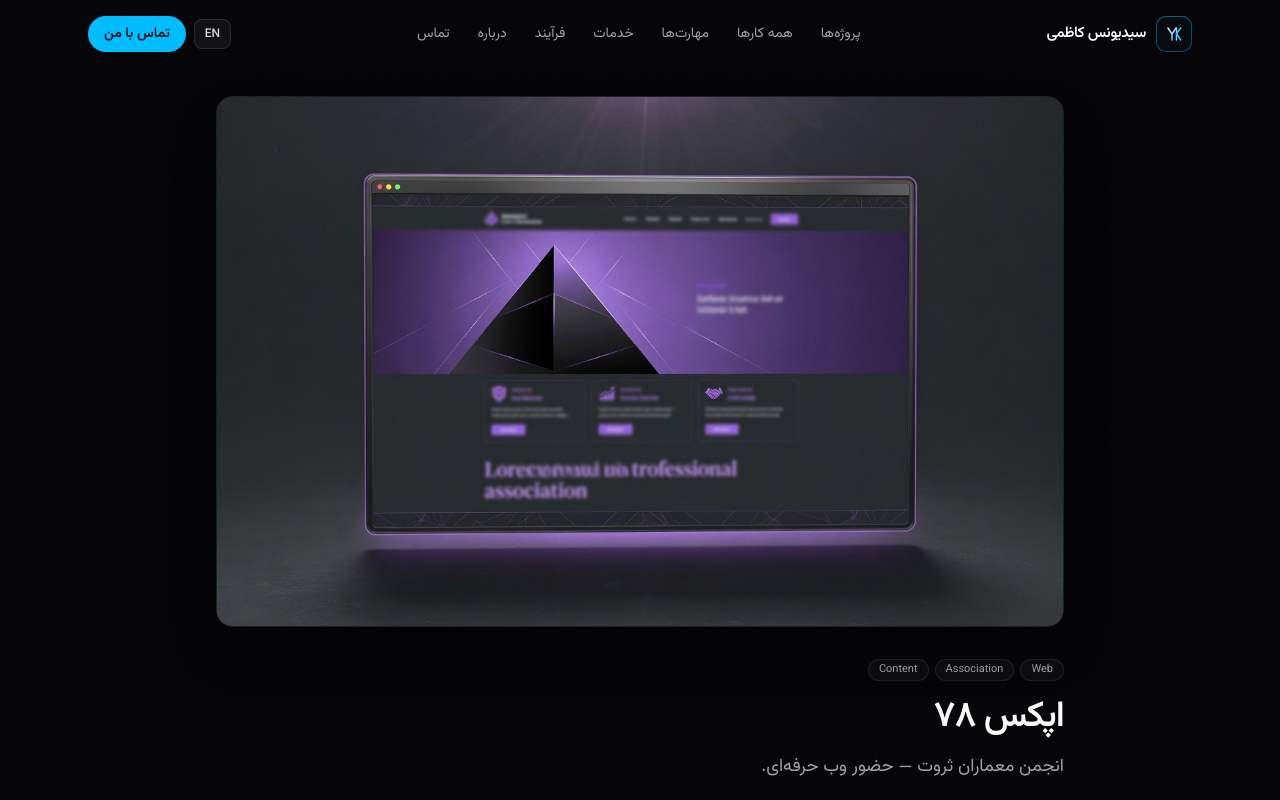
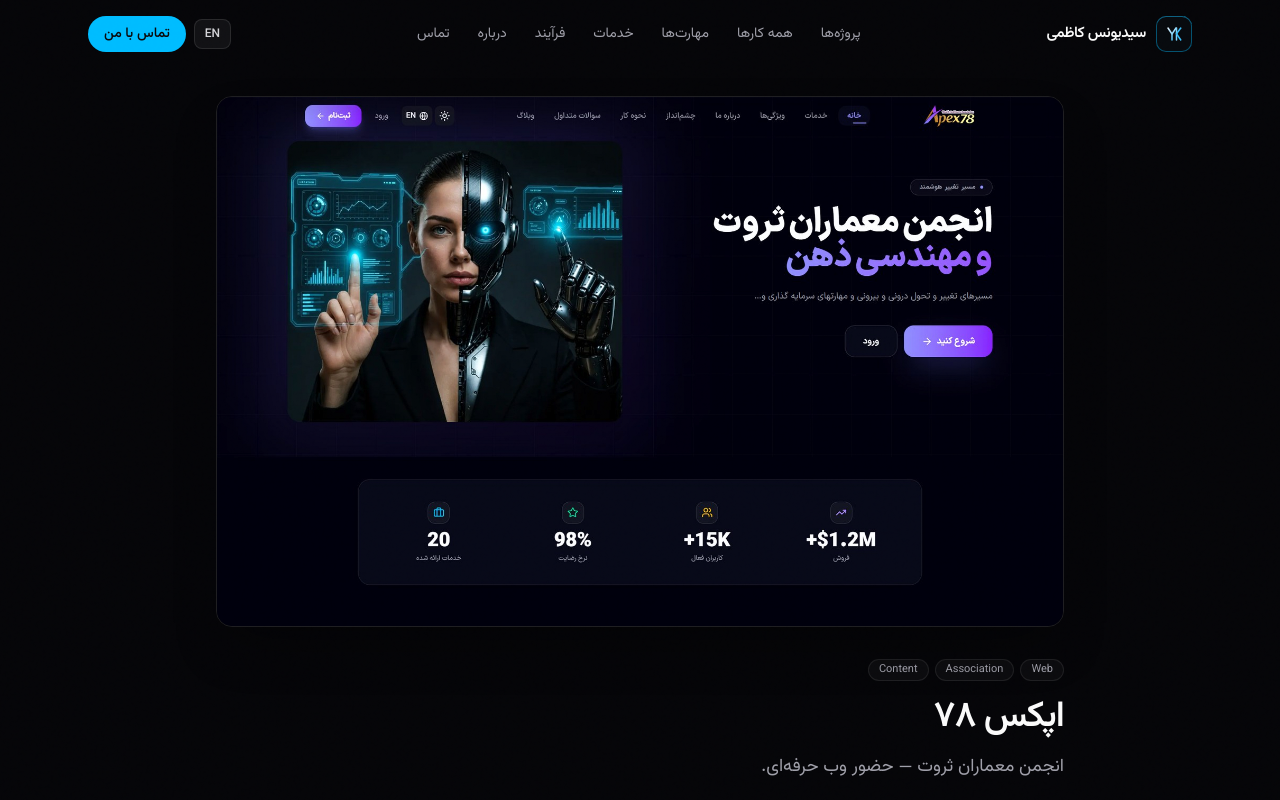
Before and after one commit to youneskazemi/youneskazemi, a Next.js app: page /projects/apex78 in a window 1280 px wide. Shown: the top 800 px of the page. Built offline with nearby package versions, Linux system fonts and the light colour scheme.

Commit message:
feat: Apex78 cover from raw screenshot

```diff
--- a/content/projects.ts
+++ b/content/projects.ts
@@ -48,7 +48,7 @@ export const projects: Project[] = [
     tags: ["Web", "Association", "Content"],
     summary: "Wealth Architects Association — professional web presence.",
     summaryFa: "انجمن معماران ثروت — حضور وب حرفه‌ای.",
-    image: "/projects/apex78.jpg",
+    image: "/projects/covers/apex78.jpg",
     featured: true,
     accent: "#a78bfa",
     stack: ["Web", "Content site"],
```
Also changed, not shown: public/projects/covers/apex78.jpg (added), 1 other file (tests, documents, lock files or other folders).
